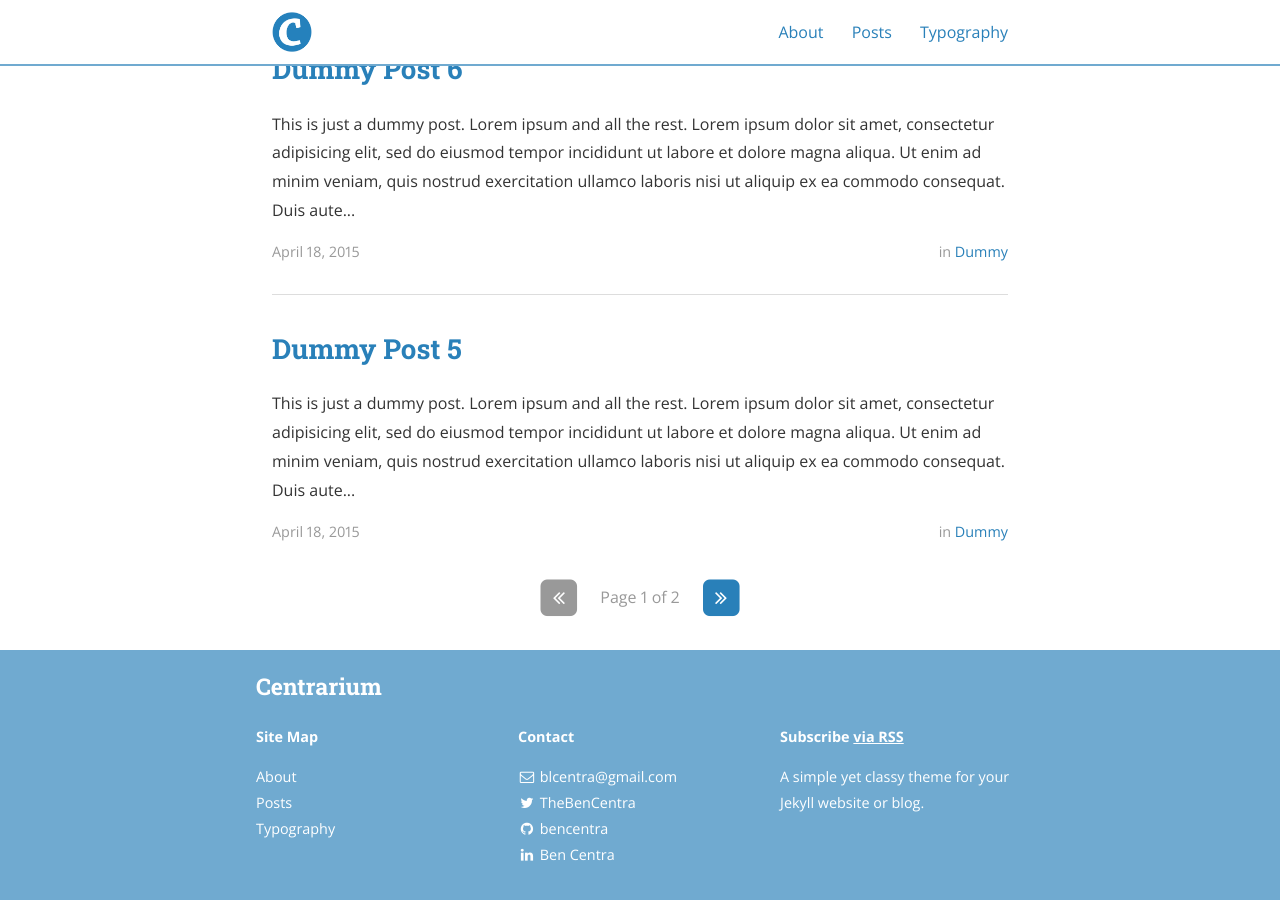
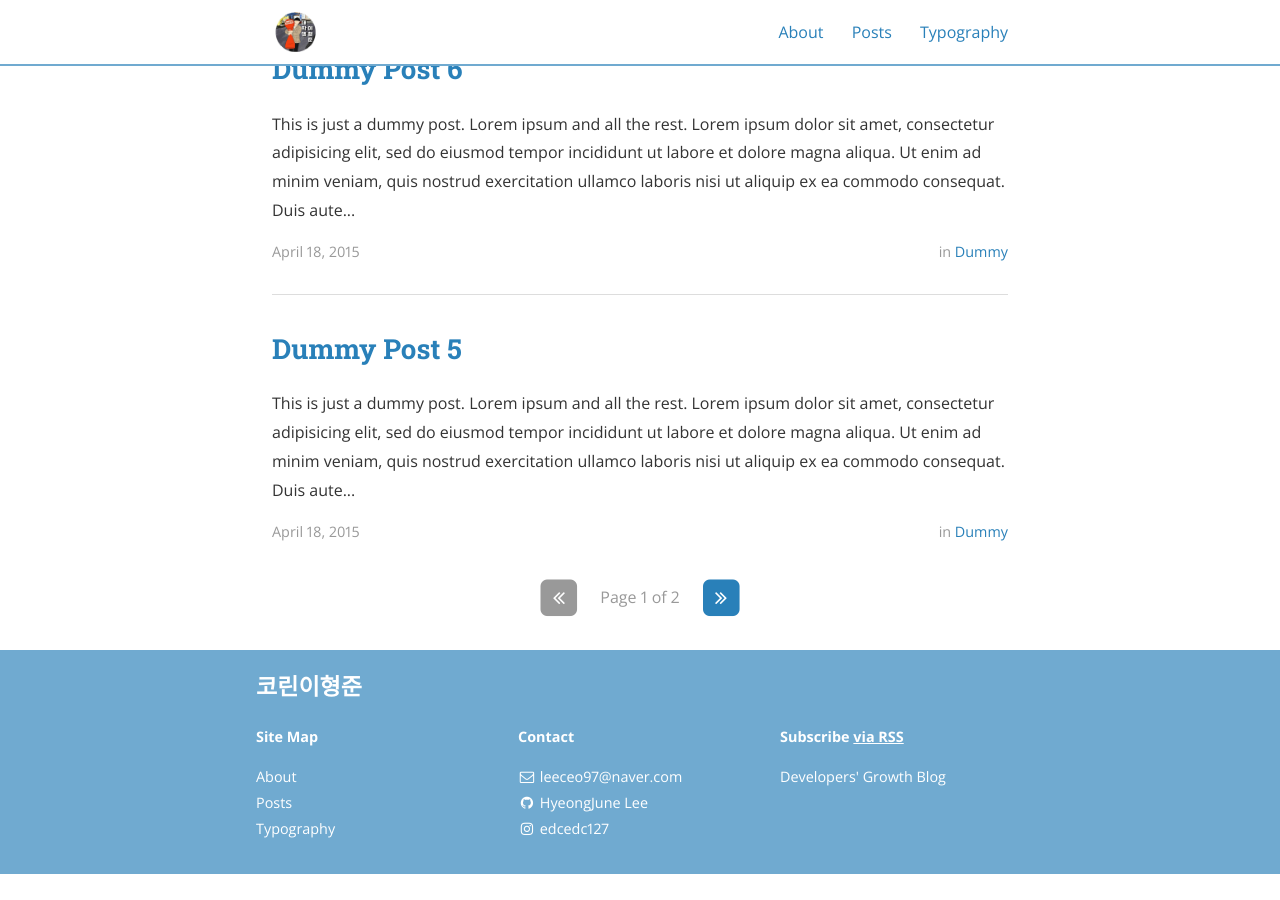
Before and after one commit to leeceo97/leeceo97.github.io, a Jekyll site: the page built from index.html, in a window 1280 px wide and 900 px high, scrolled down 1275 px. Built offline with Jekyll 4.4.1, drawn with Linux system fonts in a browser that asks for light colours; nearby versions of some CDN libraries; the list of posts is cut into pages by our own code; after the commit the page ends 2149 px from its top, so only the background shows below that; some of the changed text lies outside the part shown.

Commit message:
First costermizing

```diff
--- a/_config.yml
+++ b/_config.yml
@@ -9,12 +9,11 @@ exclude:
   - "/vendor/"
 
 # Site settings
-title: Centrarium
-subtitle: "A simple yet classy theme for your Jekyll website or blog"
-email: blcentra@gmail.com
-name: Ben Centra
-description: >
-  A simple yet classy theme for your Jekyll website or blog.
+title: 코린이형준
+subtitle: "거북이처럼 느리더라도 꾸준히 성장하는 개발자를 꿈꿉니다."
+email: leeceo97@naver.com
+name: HyeongJune Lee
+description: Developers' Growth Blog
 # Base URL of site (i.e. /blog). It should always start with a slash,
 # and never end with a slash. Set it to a blank value if hosting at the
 # root of your server.
@@ -78,29 +77,29 @@ descriptions:
 social:
   - name: Twitter
     icon: twitter
-    username: TheBenCentra
-    url: https://twitter.com/TheBenCentra
+    username: ""
+    url: ""
     desc: Follow me on Twitter
     share: true
 
   - name: Facebook
     icon: facebook
-    username: thebencentra
+    username: ""
     url: ""
     desc: Friend me on Facebook
     share: true
 
   - name: GitHub
     icon: github
-    username: bencentra
-    url: https://github.com/bencentra
+    username: HyeongJune Lee
+    url: https://github.com/leeceo97
     desc: Fork me on GitHub
     share: false
 
   - name: LinkedIn
     icon: linkedin
-    username: Ben Centra
-    url: https://www.linkedin.com/pub/ben-centra/47/769/60a
+    username: ""
+    url: ""
     desc: Connect with me on LinkedIn
     share: true
 
@@ -120,8 +119,8 @@ social:
 
   - name: Instagram
     icon: instagram
-    username: ""
-    url: ""
+    username: "edcedc127"
+    url: "https://www.instagram.com/edcedc127/"
     desc: Follow me on Instagram
     share: false
 
```
Also changed, not shown: assets/header_image.jpg, assets/logo.png, assets/profile-placeholder.gif.
